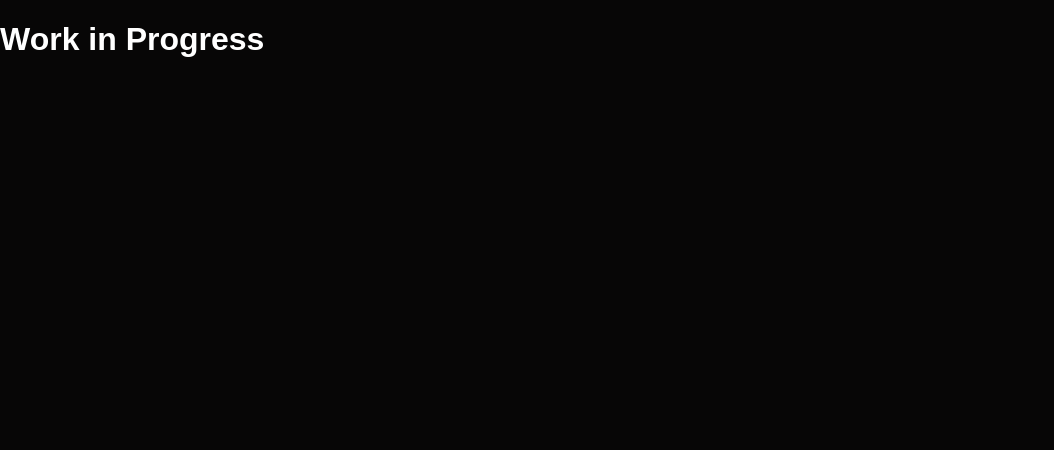
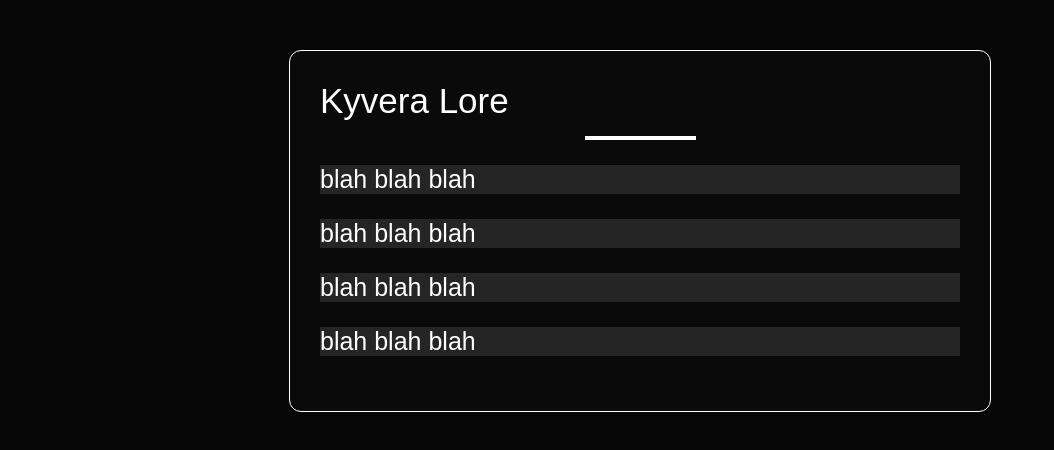
Before and after one commit to Katari-Kityama/kyvera.net, a plain HTML site: page html/lore.html in a window 1280 px wide. Shown: the whole page, without its empty margins (0-1054 px from the left). Drawn offline with Linux system fonts and the light colour scheme.

Commit message:
lore wip css

```diff
--- a/css/lore.css
+++ b/css/lore.css
@@ -1,8 +1,40 @@
 body {
+  background-color: #070606;
+  font-family: Arial, sans-serif;
+  color: white;
+  margin: 0;
+  font-size: 25px;
+  display: flex;
+  justify-content: center;
+  align-items: flex-start;
+  height: 100vh;
+}
 
-background-color: #070606;
- font-family: Arial, sans-serif;
-  color: white;
-   margin: 0;
+  .lore-main-container {
+    width: 50%;
+    background: #0a0a0a;
+    padding: 30px;
+    border-radius: 12px;
+    border: 1.25px solid #ffffff;
+    color: white;
+    margin-top: 50px;
+}
+
+.loretitle {
+  font-size: 35px;
+  margin-bottom: 15px;
+}
+
+    .loredivider {
+      width: 111px;
+      height: 4px;
+      background-color: #ffffff;
+      margin: 10px auto;
+                      }
+
+     .lorebox1, .lorebox2, .lorebox3, .lorebox4 {
+background-color: #252525;
+
+
 
 }
--- /dev/null
+++ b/css/mintykat.css
@@ -0,0 +1,8 @@
+body {
+
+background-color: #070606;
+ font-family: Arial, sans-serif;
+  color: white;
+   margin: 0;
+
+}
--- a/html/lore.html
+++ b/html/lore.html
@@ -13,11 +13,27 @@
     <body>
 
 
-<h1>Work in Progress</h1>
 
-<div class ="lore-main-container"></div>
-<div class = "title"></div>
+<div class="lore-main-container">
+ <div class="loretitle">Kyvera Lore</div>
+  <div class="loredivider"></div>
 
+   <div class="lorebox1">
+    <p>blah blah blah</p>
+     </div>
+
+      <div class="lorebox2">
+       <p>blah blah blah</p>
+        </div>
+
+      <div class="lorebox3">
+       <p> blah blah blah</p>
+        </div>
+
+         <div class ="lorebox4">
+          <p>blah blah blah</p>
+           </div>
+    </div>
 
 
 
```
Also changed, not shown: html/mintykat.html (added, +19 -0 lines), index.html (+1 -1 lines).
